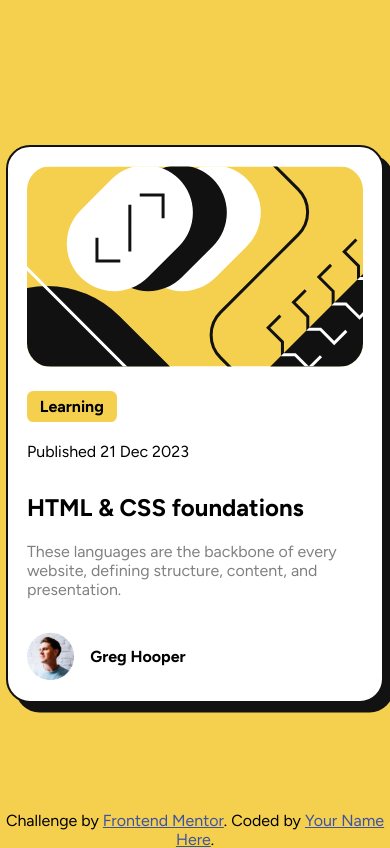
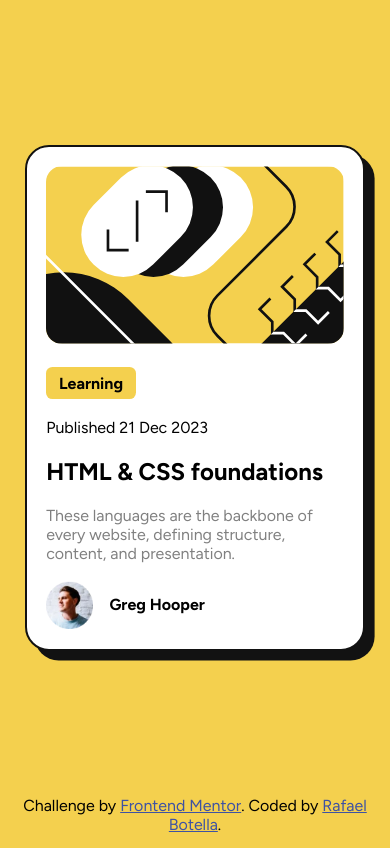
Before and after one commit to rafabo7/fem-blog-preview-card, a plain HTML site: page index.html in a window 390 px wide. Drawn offline with Linux system fonts and the light colour scheme.

Commit message:
Refining the responsiveness Refining the style so the card looks good in smaller screen up to 340px screen, although the recomended by Front End Mentor was aim the smallest for 320px, I could not make the card look good at this size besides I've never seen a screen so small. The responsiveness is made without media querys, which a methodology I've been around for a while. The aime is the items in the card to adapat to the available space, I think I managed to acomplish that.
Change the footer to add my gitHub account.

I'll be submiting very soon.

```diff
--- a/index.html
+++ b/index.html
@@ -45,7 +45,7 @@
 
   <div class="attribution">
     Challenge by <a href="https://www.frontendmentor.io?ref=challenge" target="_blank">Frontend Mentor</a>.
-    Coded by <a href="#">Your Name Here</a>.
+    Coded by <a href="https://github.com/rafabo7" target="_blank">Rafael Botella</a>.
   </div>
 </body>
 </html>
--- a/style.css
+++ b/style.css
@@ -5,11 +5,12 @@
     --white: hsl(0, 0%, 100%);
     --grey: hsl(0, 0%, 50%);
     --black: hsl(0, 0%, 7%);
-    --attribution-height: 12px;
+    --attribution-height: 3rem;
 
 }
 
 body {
+    margin: 0;
     font-family: 'Figtree';
     display: flex;
     background-color: var(--yellow);
@@ -21,18 +22,23 @@ body {
 }
 
 #card {
-    margin: auto auto;
-    width: 340px;
-    height: fit-content;
+    box-sizing: border-box;
+    width: min(340px, 90vw);
+    height: min(fit-content, calc(100vh - var(--attribution-height)));
     background-color: var(--white);
     padding: 1.2rem;
     border: 2px solid var(--black);
     border-radius: 1.5rem;
     box-shadow: 0.6rem 0.6rem var(--black);
+    margin: 1rem 1rem;
 }
 
+
 svg{
-    border-radius: 1.5rem;
+    border-radius: 16px;
+    height: 100%;
+    width: 100%;
+
 }
 
 #tag{
@@ -47,7 +53,8 @@ svg{
 }
 
 main {
-    margin: 2rem 0;
+    margin: 1rem 0;
+    flex-shrink: 1;
 }
 main > p {
     color: var(--grey);
@@ -60,10 +67,10 @@ main > h1:hover{
 footer {
     display: flex;
     flex-direction: row;
-    align-content: stretch;
     justify-content: flex-start;
     align-items: center;
     gap: 1rem;
+
 }
 
 footer > img {
@@ -77,9 +84,8 @@ footer > p{
 
 
 .attribution {
-    height: 2vh;
+    height: var(--attribution-height);
     font-size: 1rem;
-    margin: 1rem 0;
     text-align: center;
     position: fixed;
     bottom: 0;
```
